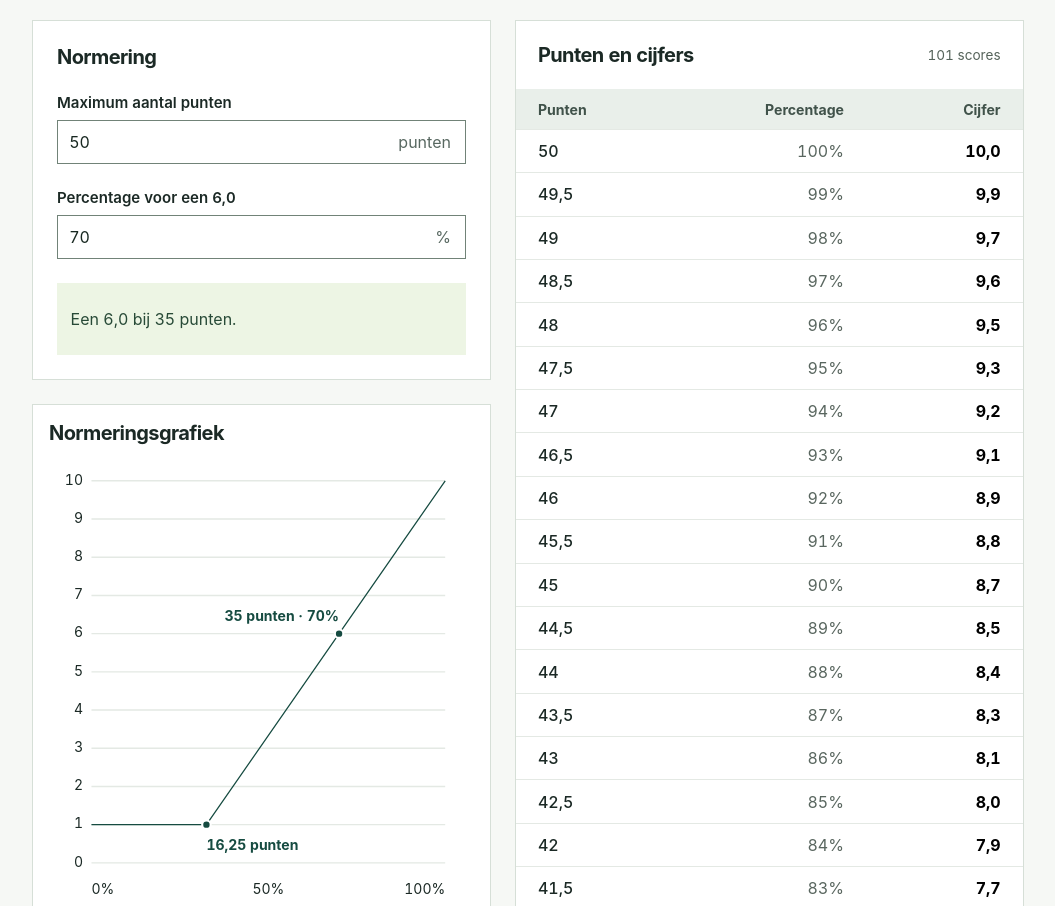
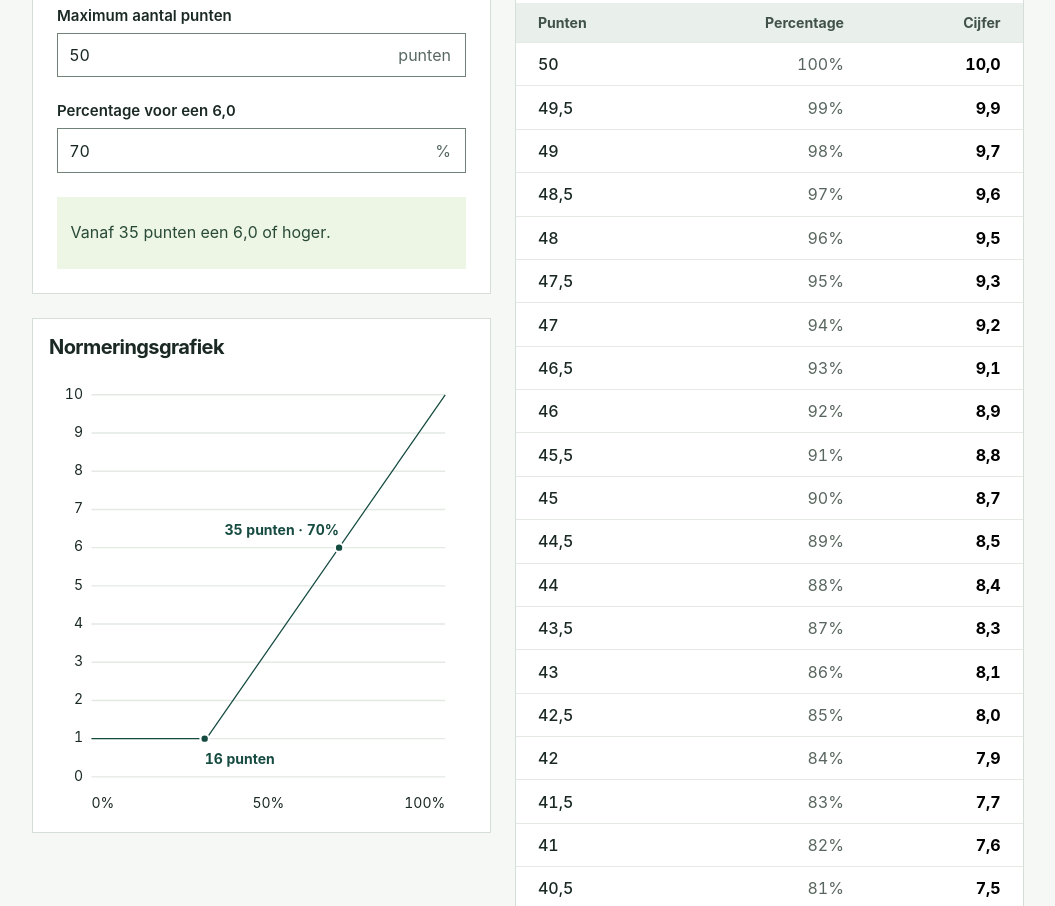
Before and after one commit to nijdamb/toetscijfers, a website with bundled scripts: page public/index.html in a window 1280 px wide. Shown: the part 264-1170 px from the top of the page, without its empty margins (112-1167 px from the left). Built offline with nearby package versions, Linux system fonts and the light colour scheme.

Commit message:
Use attainable scores for chart markers and compact the page heading

```diff
--- a/public/app.js
+++ b/public/app.js
@@ -1,5 +1,5 @@
 import { renderGradeChart } from './chart.js';
-import { formatPoints, gradeFor } from './grades.js';
+import { chartScores, formatPoints, gradeFor } from './grades.js';
 
 const maximum = document.querySelector('#maximum');
 const norm = document.querySelector('#norm');
@@ -39,12 +39,10 @@ function render() {
   document.querySelector('#error').textContent = error;
   const count = error ? 0 : total * 2 + 1;
   document.querySelector('#count').textContent = count ? number.format(count) + ' scores' : '';
-  const normPoints = (total * Math.round(threshold * 100)) / 10000;
-  const targetLabel = error ? '' : formatPoints(normPoints);
-  document.querySelector('#summary').textContent = targetLabel
-    ? 'Een 6,0 bij ' + targetLabel + '.'
-    : '';
-  renderGradeChart(total, threshold, targetLabel);
+  const scores = error ? null : chartScores(total, threshold);
+  const summary = scores ? 'Vanaf ' + formatPoints(scores.firstSix) + ' een 6,0 of hoger.' : '';
+  document.querySelector('#summary').textContent = summary;
+  renderGradeChart(total, threshold, scores, summary);
   navigation.hidden = count <= pageSize;
   const first = page * pageSize;
   const end = Math.min(first + pageSize, count);
--- a/public/chart.js
+++ b/public/chart.js
@@ -1,7 +1,7 @@
 import { formatPoints, gradeFor } from './grades.js';
 
 const chart = document.querySelector('#grade-chart');
-const number = new Intl.NumberFormat('nl-NL', { maximumFractionDigits: 2 });
+const number = new Intl.NumberFormat('nl-NL', { maximumFractionDigits: 1 });
 
 new ResizeObserver(([panel]) => {
   const scale = Math.min(1, chart.viewBox.baseVal.width / panel.contentRect.width);
@@ -33,9 +33,9 @@ function renderMarker(group, percent, grade, text, above) {
   label.textContent = text;
 }
 
-export function renderGradeChart(maximum, norm, targetLabel) {
-  chart.setAttribute('aria-hidden', String(!targetLabel));
-  if (!targetLabel) return;
+export function renderGradeChart(maximum, norm, scores, summary) {
+  chart.setAttribute('aria-hidden', String(!scores));
+  if (!scores) return;
 
   const percentPerGrade = (100 - norm) / 4;
   const floorPercent = Math.max(0, norm - 5 * percentPerGrade);
@@ -47,31 +47,31 @@ export function renderGradeChart(maximum, norm, targetLabel) {
     .querySelector('polyline')
     .setAttribute('points', points.map((point) => point.join(',')).join(' '));
 
-  const floorPoints = (maximum * Math.round(floorPercent * 10000)) / 1000000;
-  const floorLabel = formatPoints(floorPoints);
+  const floorLabel = formatPoints(scores.lastMinimum);
+  const minimum = gradeFor(0, maximum, norm);
   renderMarker(
     chart.querySelector('#chart-minimum'),
-    floorPercent,
-    startGrade,
+    (scores.lastMinimum * 100) / maximum,
+    minimum,
     floorLabel,
     norm <= 50,
   );
+  const normPercent = (scores.firstSix * 100) / maximum;
+  const normGrade = gradeFor(scores.firstSix, maximum, norm);
   renderMarker(
     chart.querySelector('#chart-norm'),
-    norm,
-    6,
-    targetLabel + ' · ' + number.format(norm) + '%',
-    norm > 50,
+    normPercent,
+    normGrade,
+    formatPoints(scores.firstSix) + ' · ' + number.format(normPercent) + '%',
+    norm > 50 && normGrade < 9.5,
   );
   chart.querySelector('title').textContent =
     'Cijfer per behaald percentage bij ' +
-    number.format(maximum) +
-    ' punten. Een 6,0 bij ' +
-    targetLabel +
-    ', oftewel ' +
-    number.format(norm) +
-    '%. Laagste cijfer: ' +
-    gradeFor(0, maximum, norm).toLocaleString('nl-NL', { minimumFractionDigits: 1 }) +
+    formatPoints(maximum) +
+    '. ' +
+    summary +
+    ' Laagste cijfer: ' +
+    minimum.toLocaleString('nl-NL', { minimumFractionDigits: 1 }) +
     ' bij ' +
     floorLabel +
     '. Alle scores staan in de cijfertabel.';
--- a/public/grades.js
+++ b/public/grades.js
@@ -1,4 +1,4 @@
-const pointsFormat = new Intl.NumberFormat('nl-NL', { maximumFractionDigits: 7 });
+const pointsFormat = new Intl.NumberFormat('nl-NL', { maximumFractionDigits: 1 });
 
 export function formatPoints(points) {
   return pointsFormat.format(points) + (points === 1 ? ' punt' : ' punten');
@@ -11,3 +11,22 @@ export function gradeFor(points, maximum, normPercent) {
   const tenthsAboveSix = (40 * (earned - target)) / (maximum * 10000 - target);
   return Math.max(10, 60 + Math.round(tenthsAboveSix)) / 10;
 }
+
+export function chartScores(maximum, norm) {
+  function firstScoreMatching(matches) {
+    let low = 0;
+    let high = maximum * 2;
+    while (low < high) {
+      const middle = Math.floor((low + high) / 2);
+      if (matches(gradeFor(middle / 2, maximum, norm))) high = middle;
+      else low = middle + 1;
+    }
+    return low / 2;
+  }
+
+  const minimum = gradeFor(0, maximum, norm);
+  return {
+    lastMinimum: firstScoreMatching((grade) => grade > minimum) - 0.5,
+    firstSix: firstScoreMatching((grade) => grade >= 6),
+  };
+}
--- a/public/style.css
+++ b/public/style.css
@@ -45,12 +45,13 @@ main {
 }
 
 main {
-  padding-block: clamp(2rem, 5vw, 4.5rem);
+  padding-top: var(--space-lg);
+  padding-bottom: clamp(2rem, 5vw, 4.5rem);
 }
 
 h1 {
   font-family: var(--font-heading);
-  font-size: clamp(3rem, 6vw, 4.6rem);
+  font-size: clamp(2rem, 4vw, 2.75rem);
   letter-spacing: -0.055em;
   font-weight: 500;
   margin: 0;
@@ -60,7 +61,7 @@ h1 {
 .intro {
   color: var(--color-text-intro);
   line-height: 1.55;
-  margin: 0.8rem 0 2.2rem;
+  margin: var(--space-xs) 0 var(--space-lg);
 }
 
 .layout {
```
Also changed, not shown: e2e/chart.spec.js (+16 -6 lines), test/grades.test.js (+14 -1 lines).
